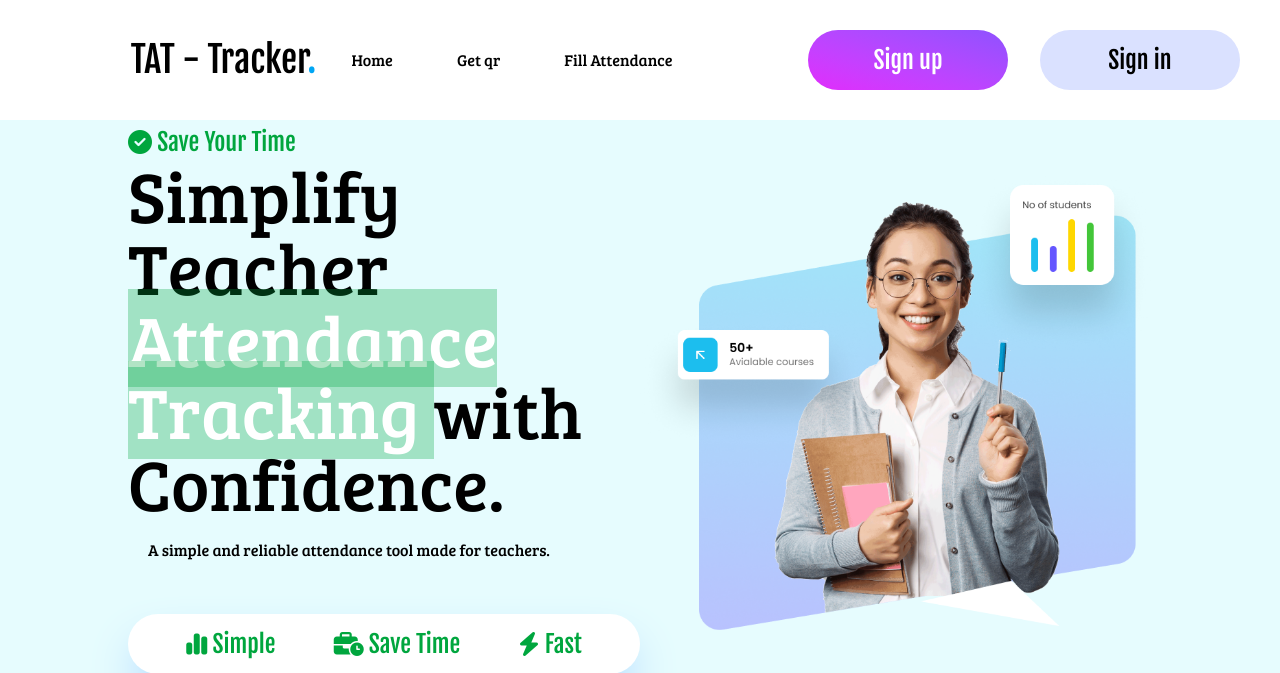
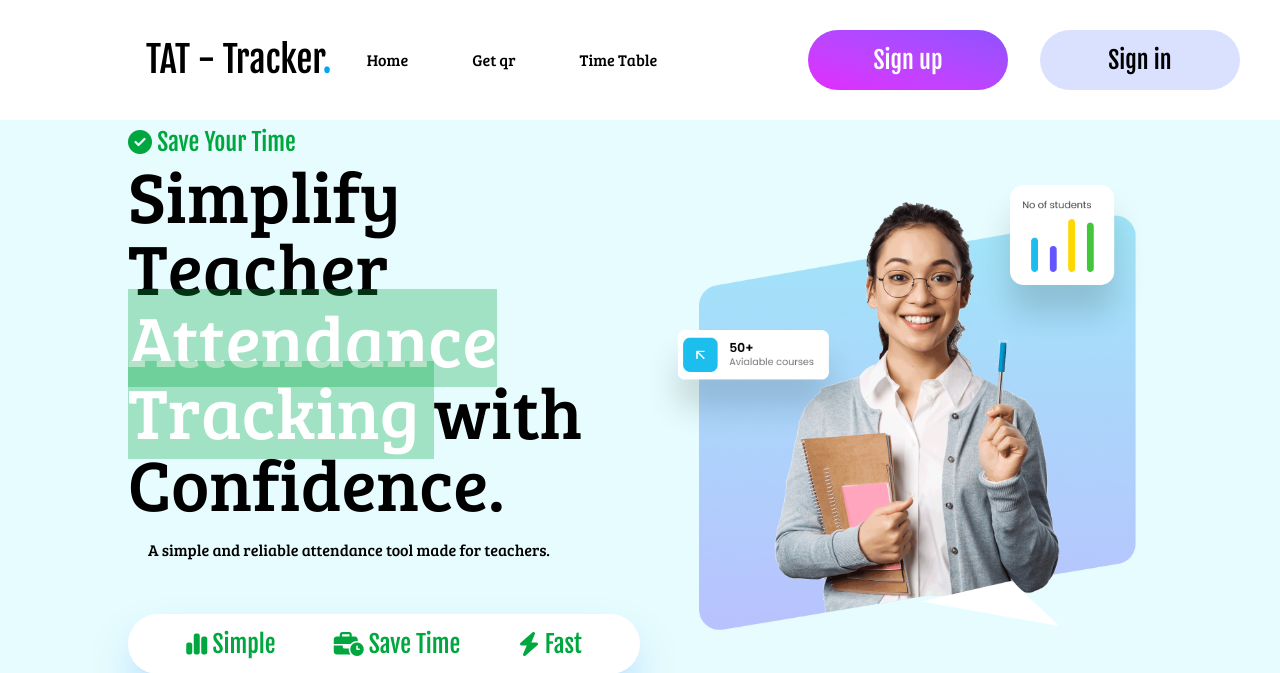
Before and after one commit to AlazarBekele/Teachers-Attendance-Tracker, a Django app: page / in a window 1280 px wide. Shown: the top 673 px of the page. Run offline with Django 5.2, Linux system fonts and the light colour scheme; style sheets or scripts are compiled from the project's sources.

Commit message:
Feat: Start New Future - Time Table

```diff
--- a/Tracker/templates/include/Landing/HeroBanner.html
+++ b/Tracker/templates/include/Landing/HeroBanner.html
@@ -17,7 +17,7 @@
 
                 <li>Home</li>
                 <li>Get qr</li>
-                <li>Fill Attendance</li>
+                <li>Time Table</li>
 
             </ul>
 
```
